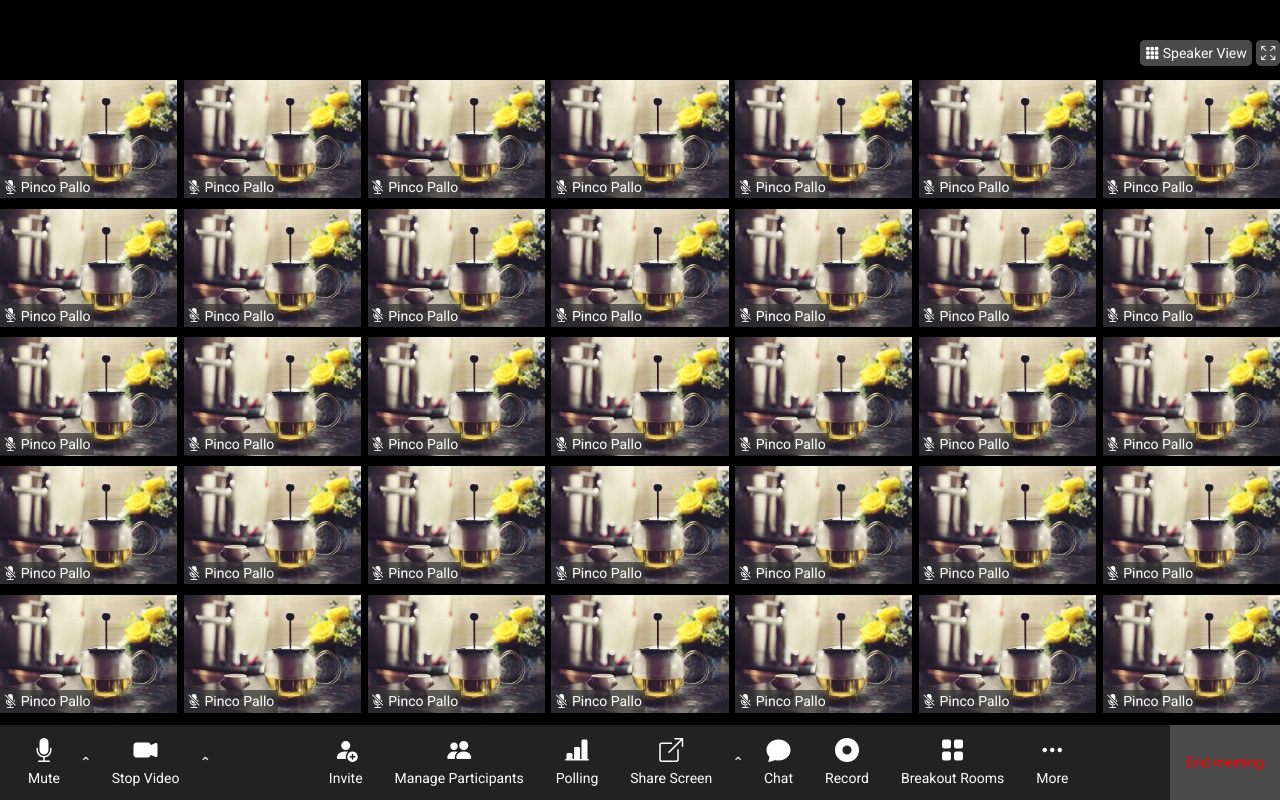
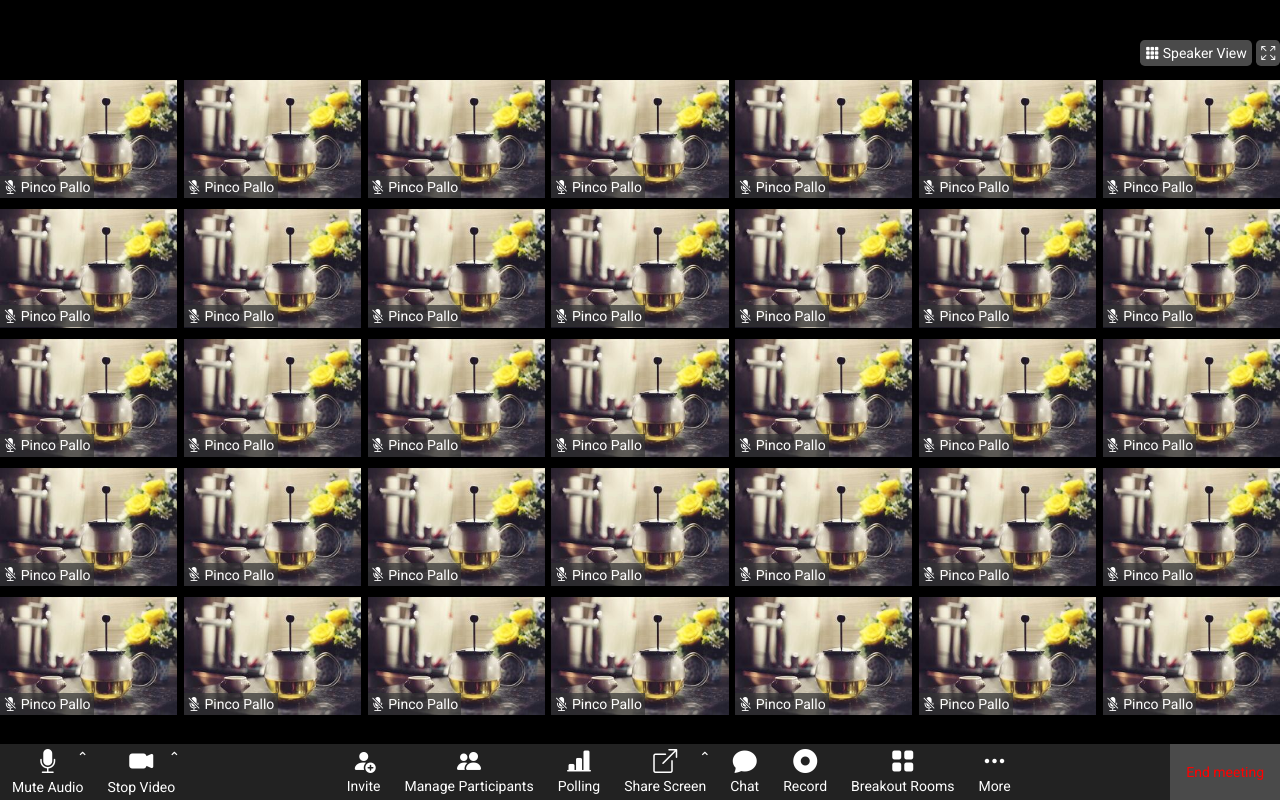
Before and after one commit to GianlucaGiardella/html-css-zoom, a plain HTML site: page index.html in a window 1280 px wide. Drawn offline with nearby package versions, Linux system fonts and the light colour scheme.

Commit message:
Fixed: bottom_menu

```diff
--- a/assets/style.css
+++ b/assets/style.css
@@ -46,7 +46,7 @@ body {
 
 
 main {
-    height: calc(100vh - 10.2rem);
+    height: calc(100vh - 10rem);
     max-width: 1300px;
     margin-top: 5rem;
     margin-inline: auto;
@@ -65,7 +65,8 @@ main {
 }
 
 .user_img {
-    height: 100%;
+    width: 100%;
+    display: block;
 }
 
 .user_img img {
@@ -91,7 +92,7 @@ main {
 
 
 .bottom_menu {
-    height: 4.7rem;
+    height: 3.5rem;
     position: fixed;
     bottom: 0;
     left: 0;
@@ -104,56 +105,66 @@ main {
 .bottom_menu i {
     width: 100%;
     font-size: 1.5rem;
-    margin-bottom: 0.5rem;
+    margin-bottom: 0.3rem;
     display: flex;
+    justify-content: center;
+}
+
+.bottom_menu span {
+    padding: 0.2rem;
+    border-radius: 3px;
+    position: absolute;
+    top: 3%;
+    right: 4%;
+}
+
+.bottom_menu span:hover {
+    background-color: #747373;
+    cursor: pointer;
+}
+
+.left_menu {
+    height: 100%;
+    flex: 0 0 max-content;
+    display: flex;
+    flex: wrap;
     justify-content: center;
     align-items: center;
 }
 
-.bottom_menu .small {
-    font-weight: 100;
+.left_menu_icon {
+    height: 100%;
+    padding: 0.3rem 0;
+    border-radius: 10px;
     display: flex;
     align-items: center;
+    justify-content: center;
+    flex-wrap: wrap;
+    position: relative;
 }
 
-.bottom_menu .small:hover{
-    cursor: pointer;
+.left_menu_icon:hover {
+    background-color: #4A4A4A;
 }
 
-.left_menu {
-    flex: 0 0 max-content;
-    padding-inline: 1rem;
+.center_menu {
+    height: 100%;
+    flex: 1 0 0;
     display: flex;
     justify-content: center;
-    gap: 0.5rem;
 }
 
-.left_menu_icon {
+.center_menu_icon {
+    padding: 0.3rem 0;
+    border-radius: 10px;
     display: flex;
     justify-content: center;
     flex-wrap: wrap;
-}
-
-.left_menu_icon:hover {
-    cursor: pointer;
-}
-
-.center_menu {
-    flex: 1 0 0;
-    display: flex;
-    justify-content: center;
-    gap: 0.5rem;
-}
-
-.center_menu_icon {
-    height: 100%;
-    display: flex;
-    justify-content: center;
-    flex-wrap: wrap;
+    position: relative;
 }
 
 .center_menu_icon:hover {
-    cursor: pointer;
+    background-color: #4A4A4A;
 }
 
 .rigth_menu {
@@ -168,5 +179,5 @@ main {
 }
 
 .rigth_menu:hover {
-    cursor: pointer;
+    background-color: #747373;
 }
--- a/index.html
+++ b/index.html
@@ -377,18 +377,14 @@
         <div class="left_menu">
             <div class="left_menu_icon">
                 <i class="bi bi-mic-fill"></i>
-                Mute
-            </div>
-            <div class="left_menu_icon small">
-                &#8963;
+                <span>&#8963;</span>
+                Mute Audio
             </div>
 
             <div class="left_menu_icon">
-                <i class="bi bi-camera-video-fill"></i>
+                <i class="bi bi-camera-video-fill special"></i>
+                <span>&#8963;</span>
                 Stop Video
-            </div>
-            <div class="left_menu_icon small">
-                &#8963;
             </div>
         </div>
 
@@ -409,11 +405,9 @@
             </div>
 
             <div class="center_menu_icon">
-                <i class="bi bi-box-arrow-up-right"></i>
+                <i class="bi bi-box-arrow-up-right special"></i>
+                <span>&#8963;</span>
                 Share Screen
-            </div>
-            <div class="left_menu_icon small">
-                &#8963;
             </div>
 
             <div class="center_menu_icon">
```
